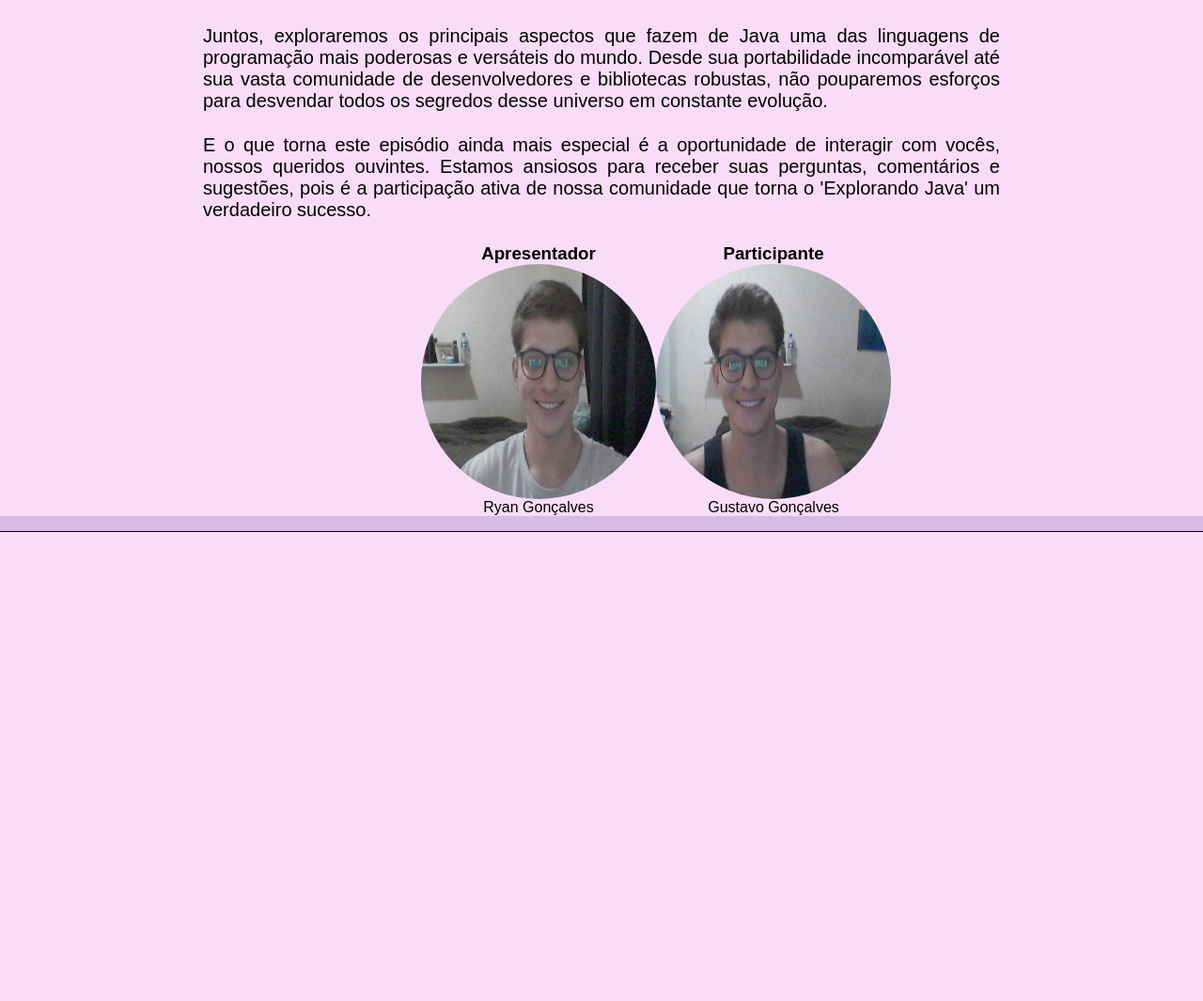
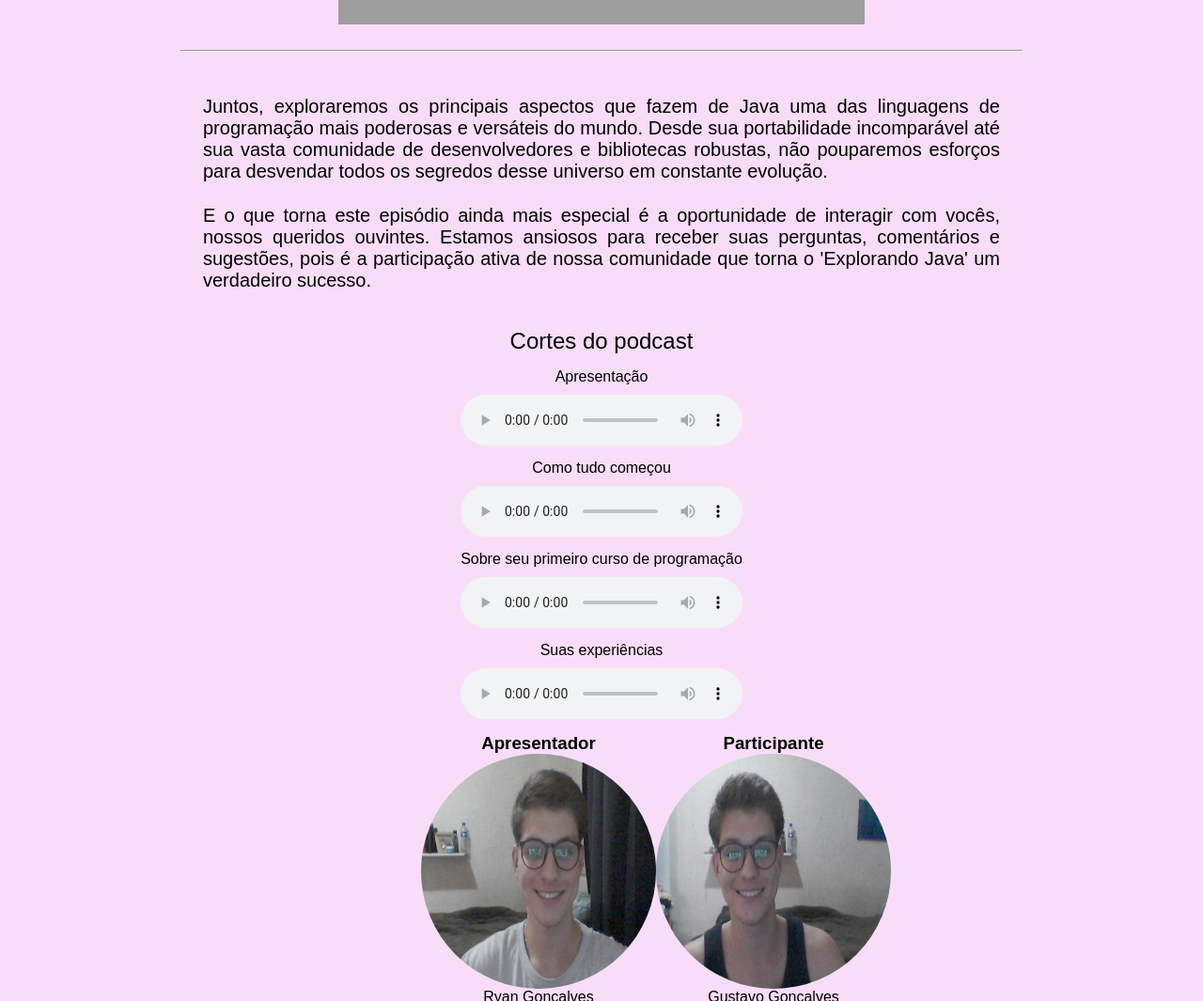
Before and after one commit to RyanGustavoGoncalves/Repostiorio-Alpar, a plain HTML site: page atividade-4/index.html in a window 1280 px wide. Shown: the part 859-1924 px from the top of the page at 94% size. Before the commit the page ends 1425 px from the top, so only its background shows below. Drawn offline with Linux system fonts and the light colour scheme; grey boxes are pictures that could not be loaded.

Commit message:
cortes de audio

```diff
--- a/atividade-4/css/style.css
+++ b/atividade-4/css/style.css
@@ -74,3 +74,11 @@ h2 {
     height: 250px;
     border-radius: 50%;
 }
+
+.cortes-container{
+    display: grid;
+}
+
+.audio{
+    display: grid;
+}
--- a/atividade-4/index.html
+++ b/atividade-4/index.html
@@ -31,7 +31,7 @@
                 </ul>
             </nav>
         </header>
-        <section class="dsp-grid plc-center">
+        <section class="dsp-grid plc-center gap-15">
 
             <h2>Explorando Java</h2>
             <hr>
@@ -57,7 +57,10 @@
 
 
             <div class="video-content">
-                <iframe width="560" height="315" src="https://www.youtube.com/embed/CoYxMcJL00s?si=6yendoNb_dTkt9nW" title="YouTube video player" frameborder="0" allow="accelerometer; autoplay; clipboard-write; encrypted-media; gyroscope; picture-in-picture; web-share" referrerpolicy="strict-origin-when-cross-origin" allowfullscreen></iframe>
+                <iframe width="560" height="315" src="https://www.youtube.com/embed/CoYxMcJL00s?si=6yendoNb_dTkt9nW"
+                    title="YouTube video player" frameborder="0"
+                    allow="accelerometer; autoplay; clipboard-write; encrypted-media; gyroscope; picture-in-picture; web-share"
+                    referrerpolicy="strict-origin-when-cross-origin" allowfullscreen></iframe>
             </div>
 
             <hr>
@@ -74,6 +77,38 @@
                     queridos ouvintes. Estamos ansiosos para receber suas perguntas, comentários e sugestões, pois é
                     a
                     participação ativa de nossa comunidade que torna o 'Explorando Java' um verdadeiro sucesso.</p>
+            </div>
+
+            <div class="cortes-container plc-center gap-15">
+                <h2>Cortes do podcast</h2>
+                <div class="audio plc-center gap-10">
+                    <span>Apresentação</span>
+                    <audio controls>
+                        <source src="./assets/apresentacao.mp3" type="audio/mp3">
+                        Your browser does not support the audio tag.
+                    </audio>
+                </div>
+                <div class="audio plc-center gap-10">
+                    <span>Como tudo começou</span>
+                    <audio controls>
+                        <source src="./assets/comoComecou.mp3" type="audio/mp3">
+                        Your browser does not support the audio tag.
+                    </audio>
+                </div>
+                <div class="audio plc-center gap-10">
+                    <span>Sobre seu primeiro curso de programação</span>
+                    <audio controls>
+                        <source src="./assets/sobreCurso.mp3" type="audio/mp3">
+                        Your browser does not support the audio tag.
+                    </audio>
+                </div>
+                <div class="audio plc-center gap-10">
+                    <span>Suas experiências</span>
+                    <audio controls>
+                        <source src="./assets/experiencia.mp3" type="audio/mp3">
+                        Your browser does not support the audio tag.
+                    </audio>
+                </div>
             </div>
 
             <div class="participantes-content dsp-flex align-center">
```
Also changed, not shown: 4 other files.
